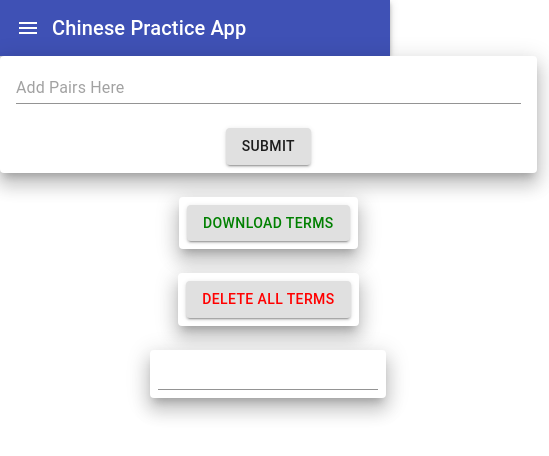
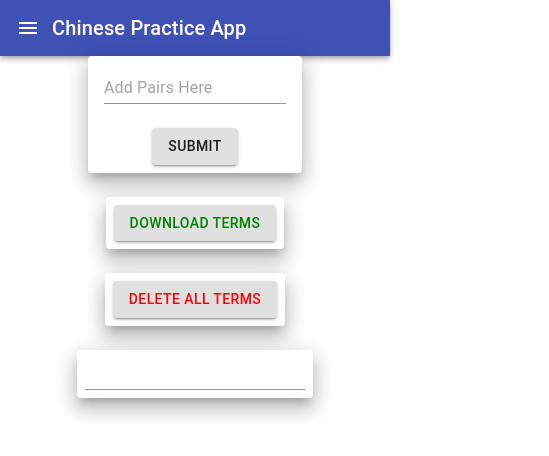
Before and after one commit to vincetiu8/chinese-practice, a React (Create React App) app: page /edit-pairs in a window 390 px wide. Shown: the top 456 px of the page, 549 px wide, since content can reach past the window. Built offline with nearby package versions, Linux system fonts and the light colour scheme; what uifx would draw is missing.

Commit message:
change maxWidth of add pairs form
change done in order to fit mobile devices properly

```diff
--- a/src/features/pairs/AddPairsForm.js
+++ b/src/features/pairs/AddPairsForm.js
@@ -6,7 +6,7 @@ import {addPairs} from "./pairsSlice";
 
 const useStyles = makeStyles({
 	textField: {
-		width: "50ch"
+		maxWidth: "25ch"
 	},
 	actions: {
 		justifyContent: "center"
```
